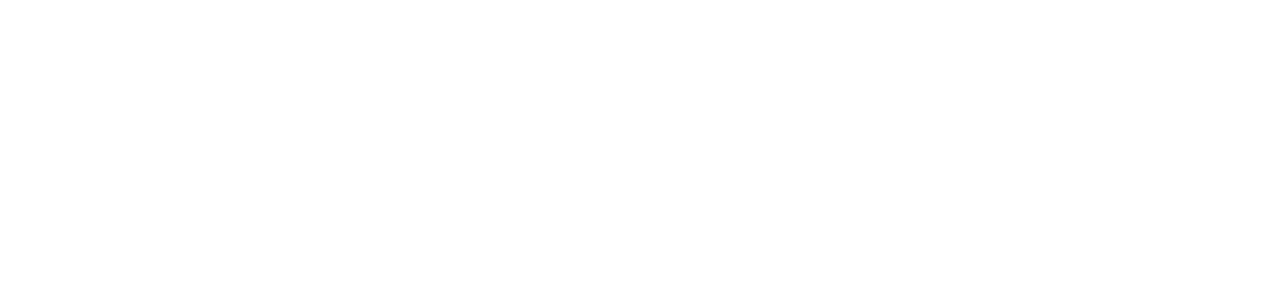
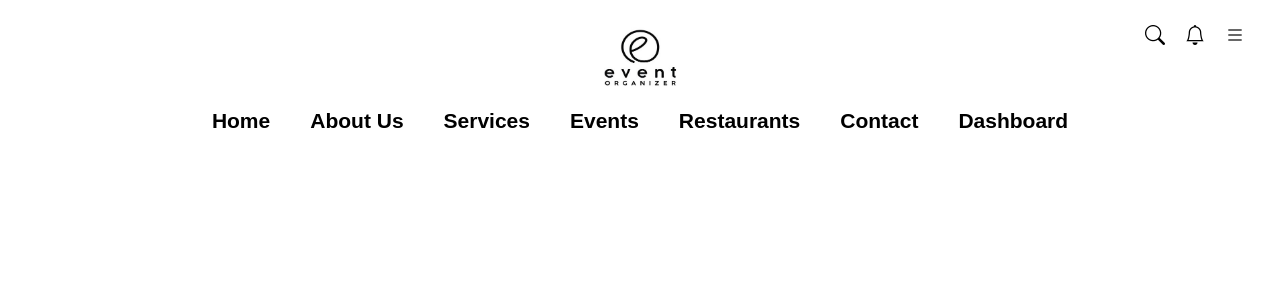
Before and after one commit to andapilingjurka/OrganizingEventsFrontEnd, a React (Create React App) app in the folder organizingevents/: page /aboutus in a window 1280 px wide. Before the commit this address had no page. Shown: the top 300 px of the page. Built offline with nearby package versions, Linux system fonts and the light colour scheme; a web font is replaced by a local one.

Commit message:
Rregullimi i Navbar per AboutUs

```diff
--- a/organizingevents/src/App.js
+++ b/organizingevents/src/App.js
@@ -14,6 +14,8 @@
 import Reservations from "./Admin/Reservations"
 
 import Home from "./User/Home/Home";
+import AboutUs from "./User/AboutUs/aboutus";
+
 
 
 
@@ -37,7 +39,7 @@
 
           {/*User Part*/}
           <Route path="/" element={<Home />} />
-
+          <Route path="/aboutus" element={<AboutUs />} />
       </Routes>
     </Router>
   );
--- a/organizingevents/src/User/AboutUs/AboutUs.js
+++ b/organizingevents/src/User/AboutUs/AboutUs.js
@@ -1,8 +1,8 @@
 // AboutUs.js
 import React from 'react';
 import Navbar from '../include/Navbar';
-import Footer from '../include/Footer';
-import './AboutUs.css';
+// import Footer from '../include/Footer';
+import './aboutus.css';
 
 
 const AboutUs = () => {
@@ -12,7 +12,7 @@
 
 
 
-      { <Footer /> }
+      {/* { <Footer /> } */}
     </div>
   );
 };
--- a/organizingevents/src/User/include/Navbar.js
+++ b/organizingevents/src/User/include/Navbar.js
@@ -23,7 +23,7 @@
             <Link to="/" className="nav-link">Home</Link>
           </li>
           <li>
-            <Link to="/about" className="nav-link">About Us</Link>
+            <Link to="/aboutus" className="nav-link">About Us</Link>
           </li>
           <li>
             <Link to="/services" className="nav-link">Services</Link>
```
